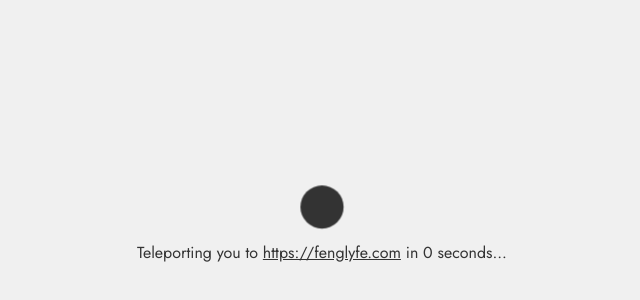
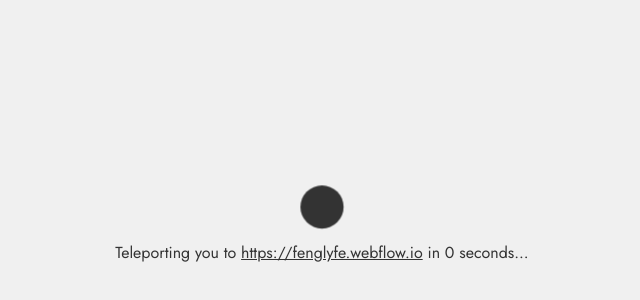
Before and after one commit to terryzfeng/terryzfeng.github.io, a plain HTML site: page index.html in a window 1280 px wide. Shown: the part 174-474 px from the top of the page, without its empty margins (318-958 px from the left). Drawn offline with Linux system fonts and the light colour scheme.

Commit message:
update website redirect

```diff
--- a/index.html
+++ b/index.html
@@ -66,7 +66,7 @@
                 if (countdown < 0) {
                     window.location.href = 'https://fenglyfe.com'; // Redirect URL
                 } else {
-                    redirectMessageElement.innerHTML = 'Teleporting you to <a href="https://fenglyfe.com" style="color: #333;">https://fenglyfe.com</a> in ' + countdown + ' seconds...';
+                    redirectMessageElement.innerHTML = 'Teleporting you to <a href="https://fenglyfe.webflow.io" style="color: #333;">https://fenglyfe.webflow.io</a> in ' + countdown + ' seconds...';
                     countdown--;
                     setTimeout(startCountdown, 1000);
                 }
```
Also changed, not shown: projects/jiji/index.html (+2 -1 lines).
